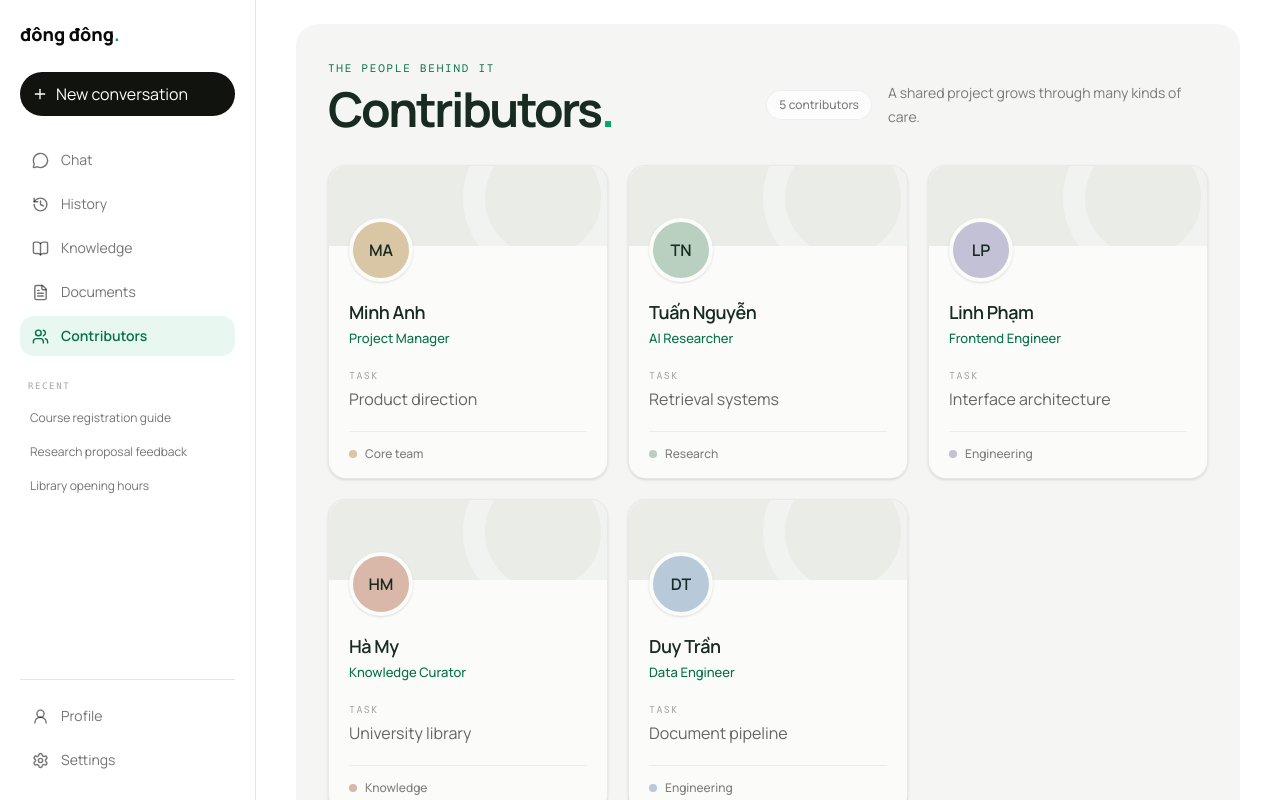
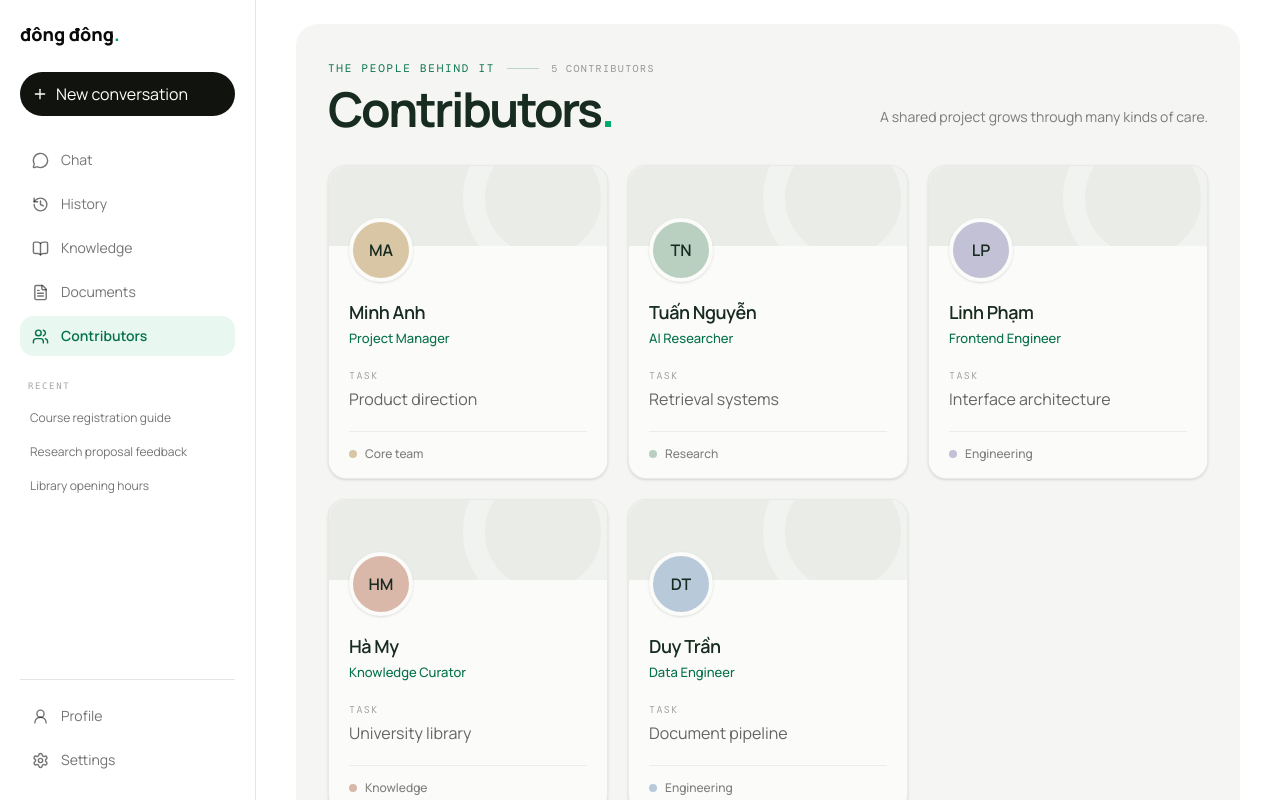
Before and after one commit to IT-UPD-Org/AI_Dong_Dong_FE, a React (Vite) app: page /contributors in a window 1280 px wide. Built offline with nearby package versions, Linux system fonts and the light colour scheme.

Commit message:
refine contributor header hierarchy

```diff
--- a/src/pages/ContributorsPage.tsx
+++ b/src/pages/ContributorsPage.tsx
@@ -16,11 +16,17 @@ export function ContributorsPage() {
       aria-labelledby="contributors-title"
       className="rounded-3xl bg-[#f5f6f3] px-5 py-7 md:px-8 md:py-9"
     >
-      <header className="mb-8 flex flex-col gap-4 lg:flex-row lg:items-end lg:justify-between">
+      <header className="mb-8 flex flex-col gap-6 lg:flex-row lg:items-end lg:justify-between">
         <div>
-          <p className="mono text-[11px] uppercase tracking-[.16em] text-[#04714a]">
-            The people behind it
-          </p>
+          <div className="flex flex-wrap items-center gap-3">
+            <p className="mono text-[11px] uppercase tracking-[.16em] text-[#04714a]">
+              The people behind it
+            </p>
+            <span aria-hidden="true" className="h-px w-8 bg-[#04714a]/25" />
+            <p className="mono text-[10px] uppercase tracking-[.14em] text-black/40">
+              {contributors.length} contributors
+            </p>
+          </div>
           <h1
             id="contributors-title"
             className="mt-2 text-4xl font-bold tracking-[-.05em] text-[#172b21] md:text-5xl"
@@ -28,14 +34,9 @@ export function ContributorsPage() {
             Contributors<span aria-hidden="true" className="text-[#00a86b]">.</span>
           </h1>
         </div>
-        <div className="flex items-center gap-4 lg:pb-1">
-          <span className="whitespace-nowrap rounded-full border border-black/[.06] bg-white/70 px-3 py-1.5 text-xs font-medium text-black/50">
-            {contributors.length} contributors
-          </span>
-          <p className="max-w-xs text-sm leading-6 text-black/50">
-            A shared project grows through many kinds of care.
-          </p>
-        </div>
+        <p className="max-w-sm text-sm leading-6 text-black/50 lg:pb-1 lg:text-right">
+          A shared project grows through many kinds of care.
+        </p>
       </header>
 
       <div className="grid gap-5 sm:grid-cols-2 lg:grid-cols-3">
```
